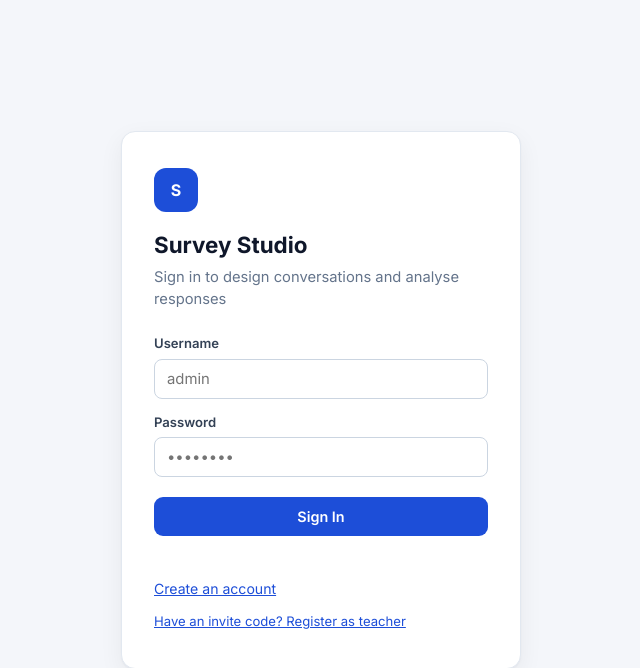
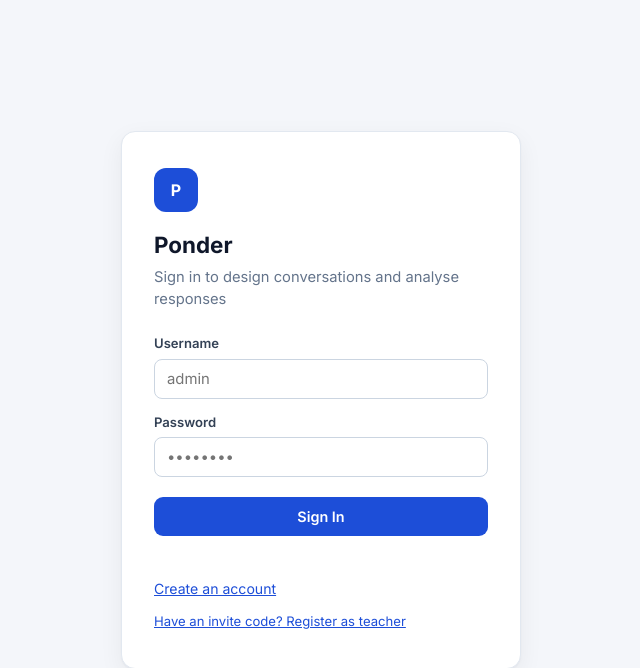
Before and after one commit to twahidin/survey-monkey, a FastAPI app: page /admin in a window 1280 px wide. Shown: the top 668 px of the page, without its empty margins (319-959 px from the left). Run offline with FastAPI, Linux system fonts and the light colour scheme; parts of the project's set-up code (start-up, migrations or seed data) failed here and were passed over.

Commit message:
Rename the app to Ponder
Branding, page titles, FastAPI title, provider request headers and docs now
use "Ponder"; the name is configurable via APP_NAME.

Co-Authored-By: Claude Fable 5.1 <noreply@anthropic.com>
Claude-Session: https://claude.ai/code/session_01VQvTKSRZuQAo2Na3LXwjW6

```diff
--- a/imagegen.py
+++ b/imagegen.py
@@ -100,7 +100,7 @@ async def _openrouter(cfg: LLMConfig, prompt: str):
         "Authorization": f"Bearer {cfg.image_api_key}",
         "Content-Type": "application/json",
         "HTTP-Referer": APP_URL,
-        "X-Title": "Survey Chatbot",
+        "X-Title": "Ponder",
     }
     async with httpx.AsyncClient(timeout=httpx.Timeout(120.0, connect=15.0)) as client:
         resp = await client.post(f"{OPENROUTER_BASE_URL}/chat/completions", headers=headers, json=payload)
--- a/llm.py
+++ b/llm.py
@@ -221,7 +221,7 @@ def _openrouter_headers(cfg: LLMConfig) -> dict:
         "Authorization": f"Bearer {cfg.api_key}",
         "Content-Type": "application/json",
         "HTTP-Referer": APP_URL,
-        "X-Title": "Survey Chatbot",
+        "X-Title": "Ponder",
     }
 
 
@@ -354,7 +354,7 @@ async def complete_chat(cfg: LLMConfig, system: str, messages: list, tools: Opti
 
 async def list_openrouter_models(api_key: str = "") -> dict:
     """Return chat and image-capable models from OpenRouter for the settings dropdowns."""
-    headers = {"HTTP-Referer": APP_URL, "X-Title": "Survey Chatbot"}
+    headers = {"HTTP-Referer": APP_URL, "X-Title": "Ponder"}
     if api_key:
         headers["Authorization"] = f"Bearer {api_key}"
     try:
--- a/main.py
+++ b/main.py
@@ -1,4 +1,4 @@
-"""Main FastAPI application - Survey Chatbot with Admin Dashboard."""
+"""Ponder — conversational surveys and reflections for the classroom. FastAPI application."""
 
 import json
 import logging
@@ -39,7 +39,8 @@ from report import (
 
 logger = logging.getLogger(__name__)
 
-app = FastAPI(title="Survey Chatbot", version="2.0.0")
+APP_NAME = os.environ.get("APP_NAME", "Ponder")
+app = FastAPI(title=APP_NAME, version="2.0.0")
 if os.path.isdir("static"):
     app.mount("/static", StaticFiles(directory="static"), name="static")
 
@@ -1565,7 +1566,7 @@ async def survey_wizard(req: WizardRequest, db: Session = Depends(get_db), admin
 
 
 # ══════════════════════════════════════════════════════════════════
-#  PUBLIC - SURVEY CHATBOT
+#  PUBLIC - PARTICIPANT CHAT
 # ══════════════════════════════════════════════════════════════════
 
 def _briefing_payload(survey: Survey) -> dict:
--- a/models.py
+++ b/models.py
@@ -1,4 +1,4 @@
-"""Database models for the survey chatbot application."""
+"""Database models for Ponder."""
 
 import uuid
 import enum
--- a/templates/admin.html
+++ b/templates/admin.html
@@ -3,7 +3,7 @@
 <head>
     <meta charset="UTF-8">
     <meta name="viewport" content="width=device-width, initial-scale=1.0">
-    <title>Survey Studio</title>
+    <title>Ponder · Teacher Studio</title>
     <link rel="preconnect" href="https://fonts.googleapis.com">
     <link rel="preconnect" href="https://fonts.gstatic.com" crossorigin>
     <link href="https://fonts.googleapis.com/css2?family=Inter:wght@400;500;600;700&display=swap" rel="stylesheet">
@@ -249,8 +249,8 @@
 <!-- AUTH SCREEN -->
 <div id="auth-screen" class="auth-wrapper">
     <div class="auth-card">
-        <div class="brand-mark">S</div>
-        <h1>Survey Studio</h1>
+        <div class="brand-mark">P</div>
+        <h1>Ponder</h1>
         <p class="sub">Sign in to design conversations and analyse responses</p>
         <div id="login-form">
             <div class="form-group"><label>Username</label><input id="auth-user" placeholder="admin" autocomplete="username"></div>
@@ -266,7 +266,7 @@
 <!-- DASHBOARD -->
 <div id="dashboard" class="hidden">
     <div class="topbar">
-        <div class="brand" onclick="showList()"><div class="mark">S</div><span>Survey Studio</span></div>
+        <div class="brand" onclick="showList()"><div class="mark">P</div><span>Ponder <span style="font-weight:500;color:var(--muted)">· Teacher Studio</span></span></div>
         <div class="user-info">
             <span id="admin-name" style="font-size:.86rem;color:var(--muted)"></span>
             <button class="btn btn-sm btn-outline" onclick="openSettingsModal()">Settings</button>
@@ -933,7 +933,7 @@ async function createSurvey() {
 // ── Auth ──
 function toggleAuthMode() {
     isRegister = !isRegister;
-    document.querySelector('.auth-card h1').textContent = isRegister ? 'Create account' : 'Survey Studio';
+    document.querySelector('.auth-card h1').textContent = isRegister ? 'Create account' : 'Ponder';
     document.querySelector('.auth-card .sub').textContent = isRegister ? 'Register a new admin account' : 'Sign in to design conversations and analyse responses';
     document.querySelector('#login-form .btn').textContent = isRegister ? 'Register' : 'Sign In';
     document.querySelector('#login-form .btn').setAttribute('onclick', isRegister ? 'doRegister()' : 'doLogin()');
--- a/templates/register.html
+++ b/templates/register.html
@@ -3,7 +3,7 @@
 <head>
     <meta charset="UTF-8">
     <meta name="viewport" content="width=device-width, initial-scale=1.0">
-    <title>Teacher Registration</title>
+    <title>Ponder · Teacher Registration</title>
     <style>
         *, *::before, *::after { box-sizing: border-box; margin: 0; padding: 0; }
         :root {
--- a/templates/survey.html
+++ b/templates/survey.html
@@ -4,7 +4,7 @@
     <meta charset="UTF-8">
     <meta name="viewport" content="width=device-width, initial-scale=1.0, viewport-fit=cover">
     <meta name="theme-color" content="#0f172a">
-    <title>Survey</title>
+    <title>Ponder</title>
     <link rel="preconnect" href="https://fonts.googleapis.com">
     <link rel="preconnect" href="https://fonts.gstatic.com" crossorigin>
     <link href="https://fonts.googleapis.com/css2?family=Inter:wght@400;500;600;700&display=swap" rel="stylesheet">
@@ -244,7 +244,7 @@
 <!-- Join -->
 <div id="join-screen" class="screen">
     <div class="card">
-        <div class="brand-mark">S</div>
+        <div class="brand-mark">P</div>
         <h1>Welcome</h1>
         <p class="lead">Enter the access code your teacher shared to begin.</p>
         <input class="code-input" id="code-input" maxlength="12" placeholder="ABC123" autocomplete="off" autocapitalize="characters" spellcheck="false">
@@ -290,7 +290,7 @@
 <div id="chat-screen">
     <header class="topbar">
         <div class="brand">
-            <div class="mark">S</div>
+            <div class="mark">P</div>
             <div class="t">
                 <div class="title" id="survey-title">Survey</div>
                 <div class="sub" id="survey-topic"></div>
```
Also changed, not shown: CLAUDE.md (+1 -1 lines), README.md.
